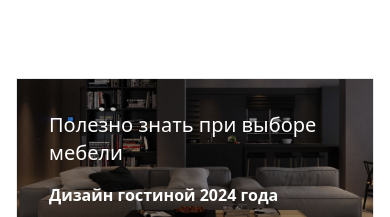
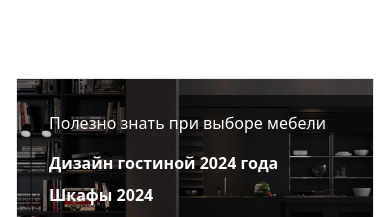
Before and after one commit to shahbozshirinboyev/sofa.wood-city.uz, a React (Vite) app: page / in a window 390 px wide. Shown: the part 2049-2266 px from the top of the page. Built offline with nearby package versions, Linux system fonts and the light colour scheme; no server answers; the database is empty.

Commit message:
Home page design section change

```diff
--- a/src/pages/HomePage.jsx
+++ b/src/pages/HomePage.jsx
@@ -327,13 +327,13 @@
         <div className="border text-white group relative items-center justify-center overflow-hidden">
           <div className="h-full w-full">
             <img
-              className="h-full w-full object-cover transition-transform delay-150 duration-700 group-hover:scale-110"
+              className="h-[320px] lg:h-full w-full object-cover transition-transform delay-150 duration-700 group-hover:scale-110"
               src="/images/home/home_mini_menu.jpg"
               alt=""
             />
           </div>
           <div className="absolute inset-0 bg-black bg-opacity-[25%] p-8">
-            <p className="font-medium text-xl">
+            <p className="font-medium lg:text-xl">
               Полезно знать при выборе мебели
             </p>
             <ul className="py-4 grid grid-cols-1">
```
